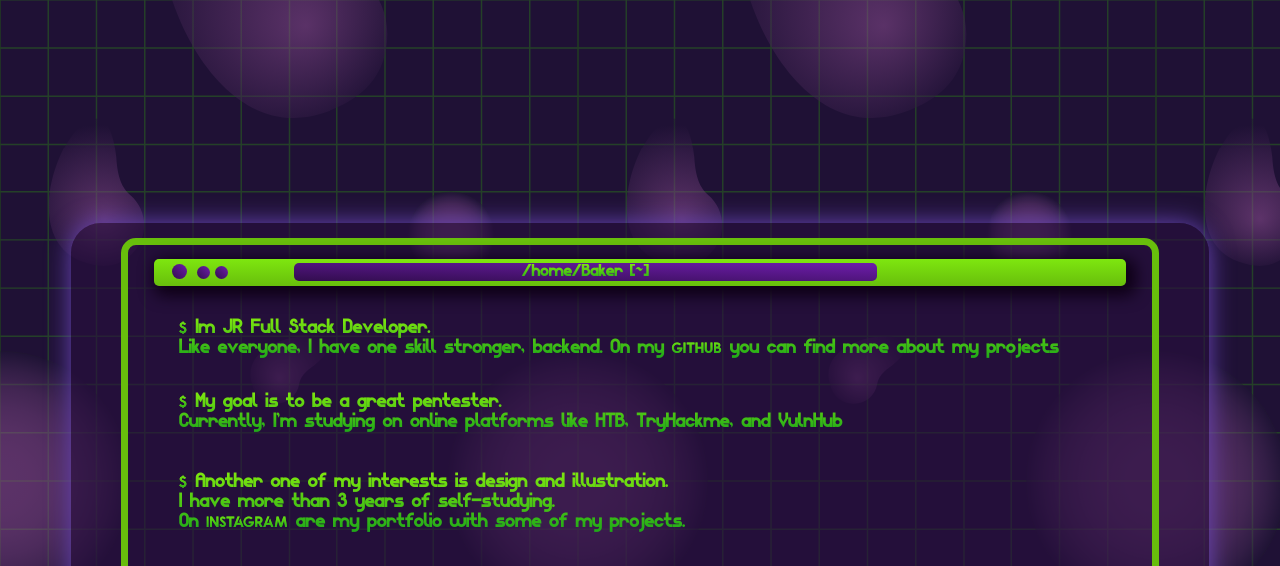
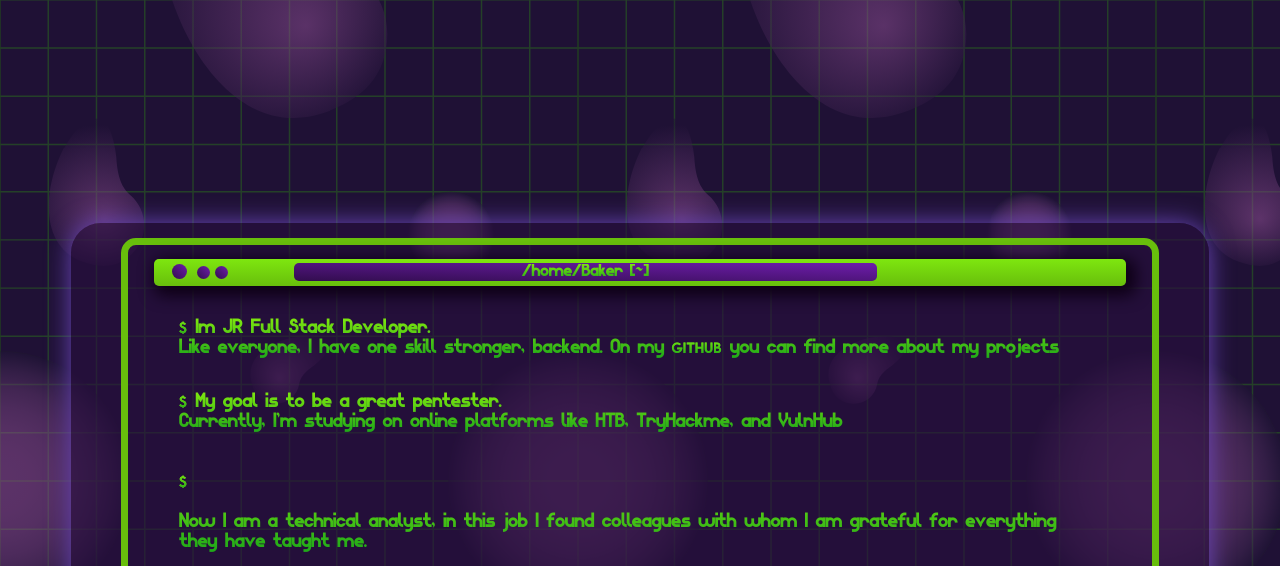
Before and after one commit to CesarGBkR/CesarGBkR.github.io, a plain HTML site: page index.html in a window 1280 px wide. Shown: the part 386-952 px from the top of the page. Drawn offline with Linux system fonts and the light colour scheme.

Commit message:
Updating Interests

```diff
--- a/index.html
+++ b/index.html
@@ -57,9 +57,8 @@
                     </div>
                     <div class="webDiv designeDiv">
                         <span>
-                            <a href="https://www.instagram.com/_.belze_buf0._/" class="link">$</a> Another one of my interests is design and illustration.<br>
-                            I have more than 3 years of self-studying.<br>
-                            On <a href="https://www.instagram.com/_.belze_buf0._/" class="link">Instagram</a> are my portfolio with some of my projects.
+                            <a href="https://www.instagram.com/_.belze_buf0._/" class="link">$</a>
+                            <p>Now I am a technical analyst, in this job I found colleagues with whom I am grateful for everything they have taught me. <p>
                         </span>
                     </div>
                 </div>
```
